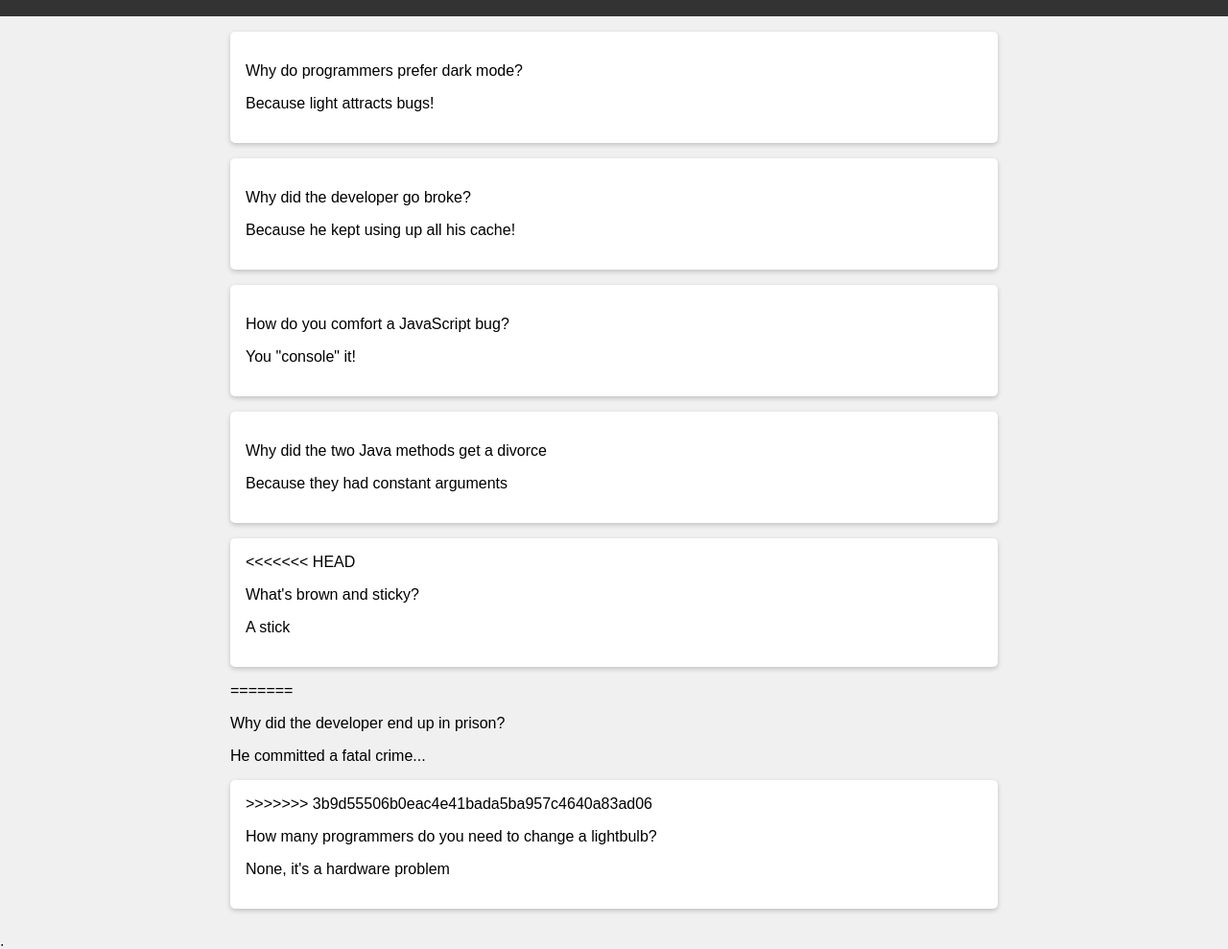
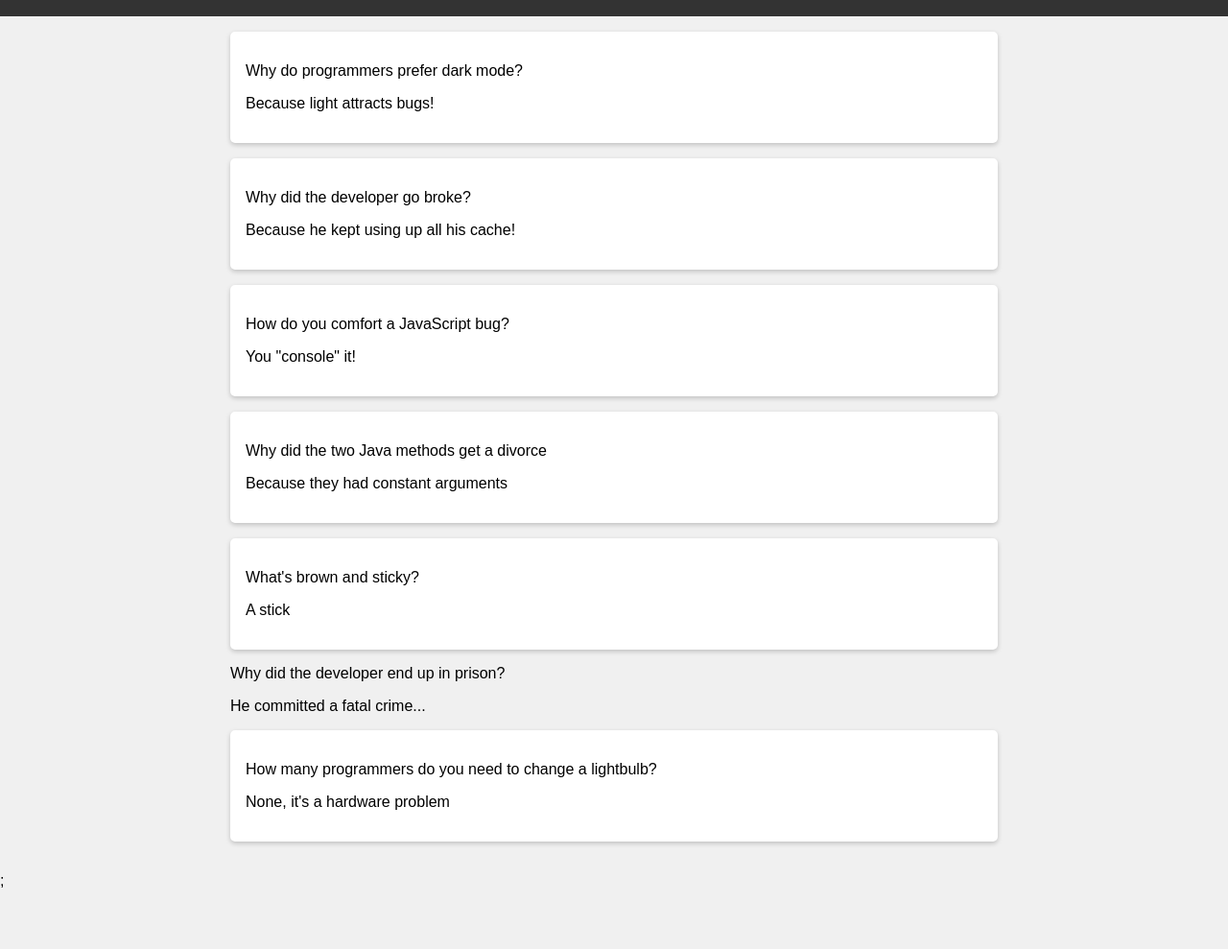
Before and after one commit to Scribbio/git-flow-01-11-23, a plain HTML site: page index.html in a window 1280 px wide. Shown: the part 95-1084 px from the top of the page at 96% size. After the commit the page ends 1022 px from the top, so only its background shows below. Drawn offline with Linux system fonts and the light colour scheme.

Commit message:
some changes

```diff
--- a/index.html
+++ b/index.html
@@ -26,16 +26,13 @@
         <p class="joke__content">Because they had constant arguments</p>
       </div>
       <div class="joke-card">
-<<<<<<< HEAD
         <p class="joke__title">What's brown and sticky?</p>
         <p class="joke__content">A stick</p>
       </div>
-=======
         <p class="joke__title">Why did the developer end up in prison?</p>
         <p class="joke__content">He committed a fatal crime...</p>
       </div>
       <div class="joke-card">
->>>>>>> 3b9d55506b0eac4e41bada5ba957c4640a83ad06
         <p class="joke__title">
           How many programmers do you need to change a lightbulb?
         </p>
```
